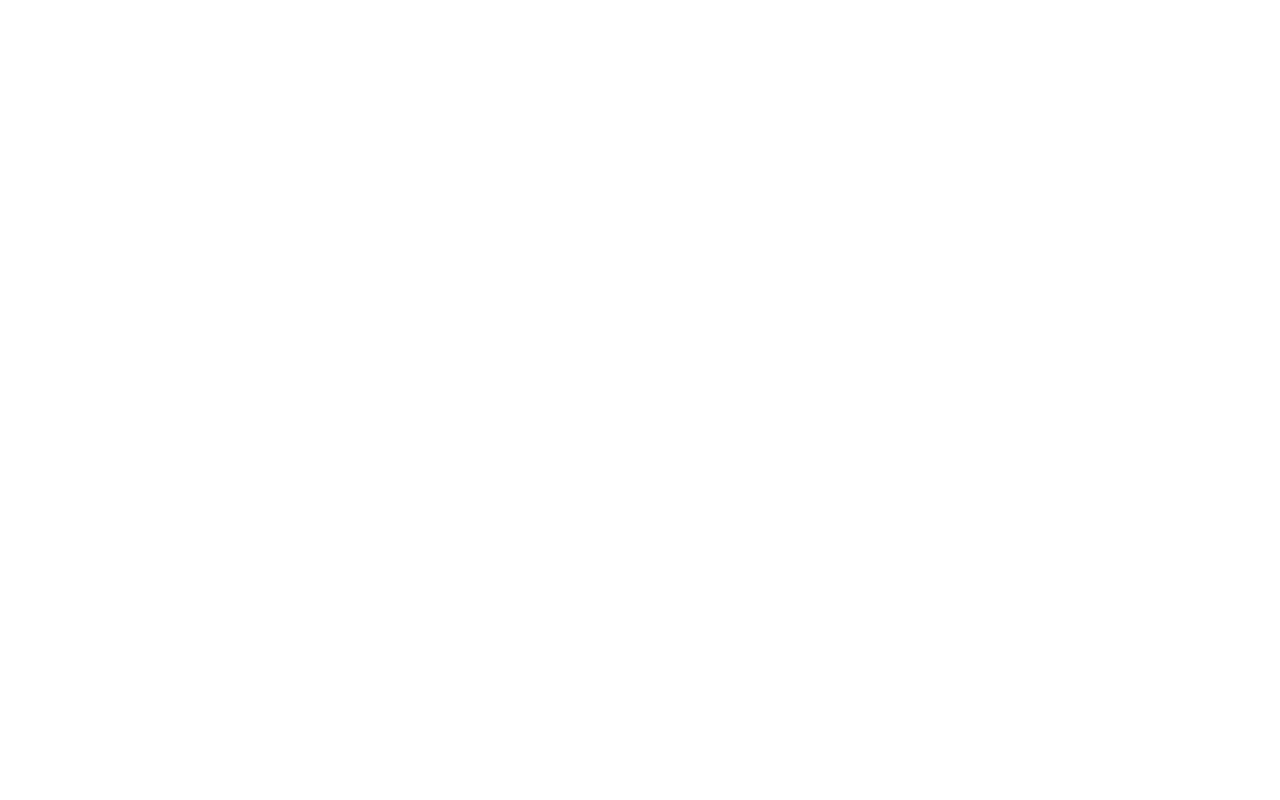
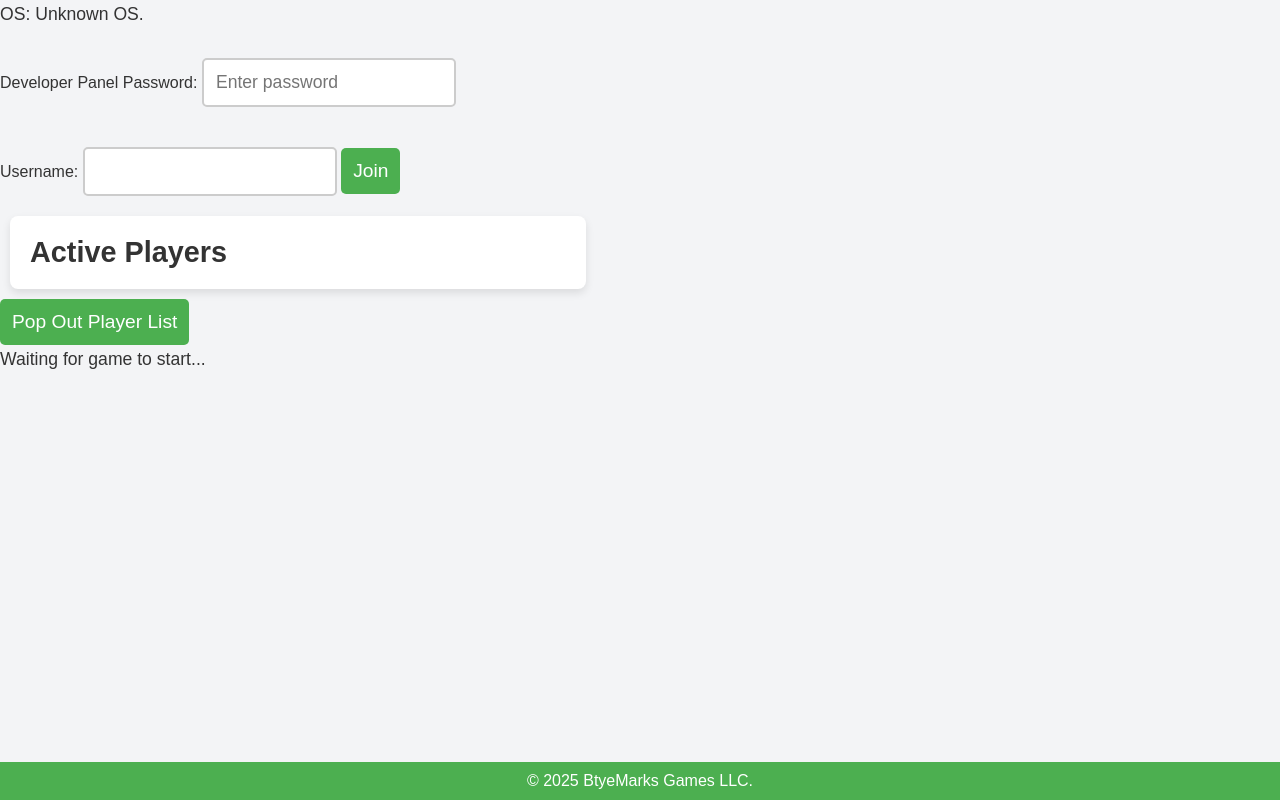
Before and after one commit to ByteMarksGamesLLC/supersigmaquizgamethatnobodywillfindtheurlof, a plain HTML site: page index.html in a window 1280 px wide. Drawn offline with nearby package versions, Linux system fonts and the light colour scheme; no server answers.

Commit message:
Update index.html

```diff
--- a/index.html
+++ b/index.html
@@ -5,7 +5,7 @@
     <meta name="viewport" content="width=device-width, initial-scale=1.0">
     <title>Quiz</title>
     <script src="https://cdnjs.cloudflare.com/ajax/libs/crypto-js/4.1.1/crypto-js.min.js"></script>
-    <script src="https://cdnjs.cloudfare.com/ajax/libs/socket.io/4.1.3/socket.io.min.js">
+    <script src="https://cdnjs.cloudflare.com/ajax/libs/socket.io/4.1.3/socket.io.min.js"></script> <!-- Fixed src tag -->
     <link rel="stylesheet" href="styles.css">
     <style>
         /* Add any additional styles here */
@@ -167,9 +167,9 @@
                 });
         }
 
-        const socket = io('https://21df0a89-4924-4742-b6d4-a1e0c4e31897-00-107ideld7md7i.picard.replit.dev:3000/gameStart');
+        const socket = io('https://21df0a89-4924-4742-b6d4-a1e0c4e31897-00-107ideld7md7i.picard.replit.dev:3000');  // Corrected URL
 
-        socket.on('gameStarted' ()=>{
+        socket.on('gameStarted', function() {  // Corrected the event listener function syntax
             document.getElementById('gameStatus').innerText = 'Game Started!';
         });
     </script>
```
